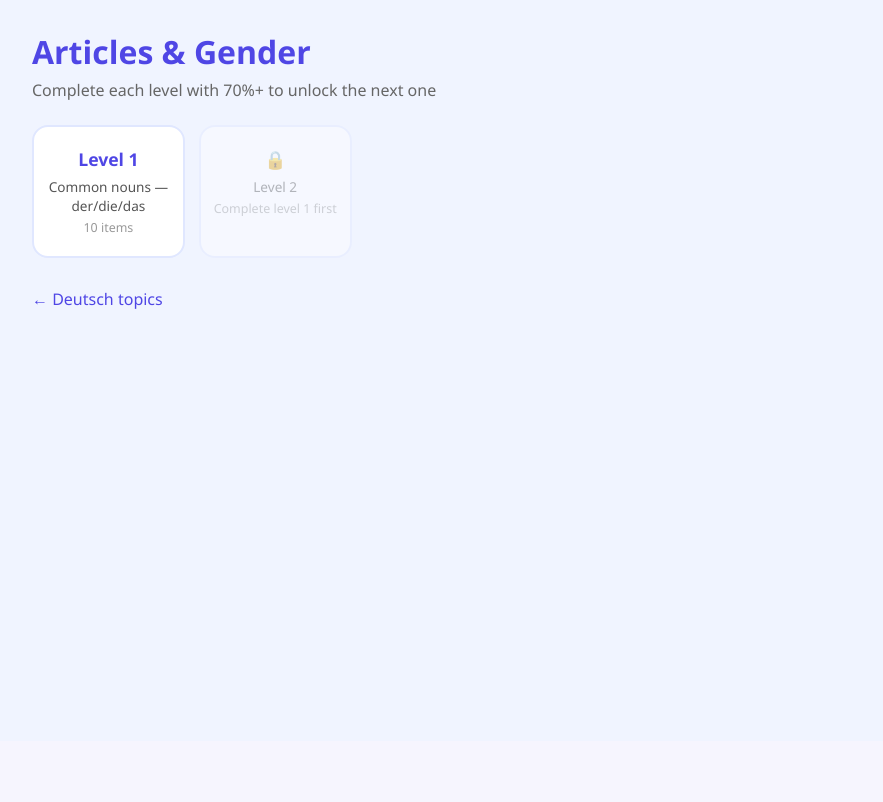
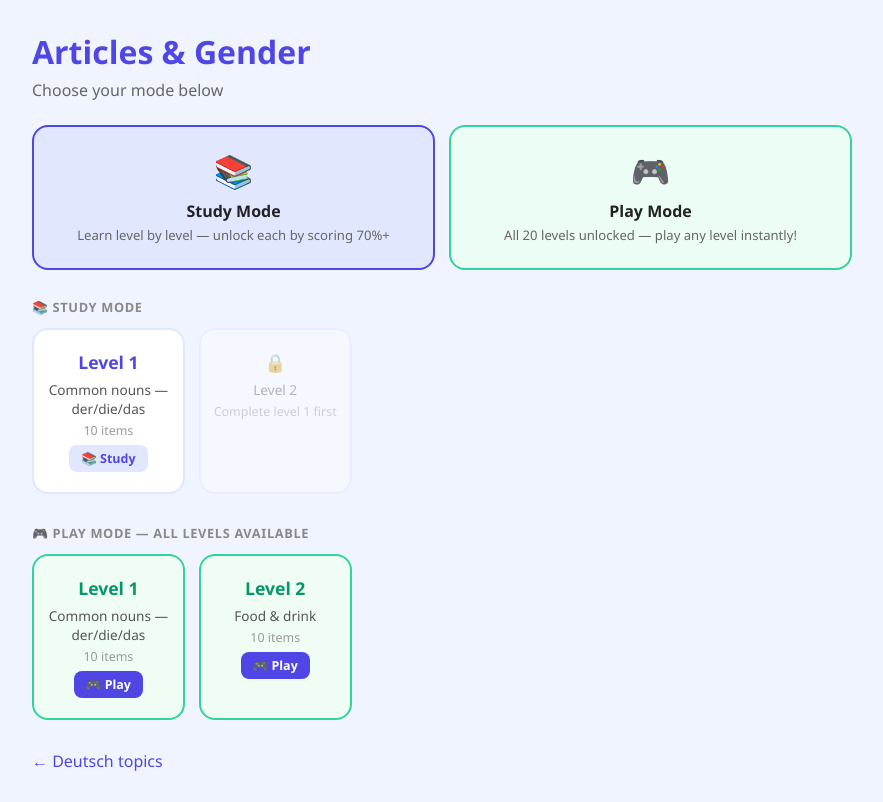
Before and after one commit to tamazisesikashvili/lingua-hero, a Flask app: page /german/articles in a window 1280 px wide. Shown: the part 59-861 px from the top of the page, without its empty margins (198-1081 px from the left). Before the commit the page ends 368 px from the top, so only its background shows below. Run offline with Flask 3, Linux system fonts and the light colour scheme; the visitor is signed in with stand-in values (Sample User, id 1); data comes from the database, SQL or seed files in the repository.

Commit message:
study and play mode separate grids

```diff
--- a/lingua_hero/static/css/style.css
+++ b/lingua_hero/static/css/style.css
@@ -235,3 +235,73 @@ main { max-width: 860px; margin: 0 auto; padding: 30px 20px; }
 .badge-soon   { background: #f3f4f6; color: #999; }
 
 .lang-locked { opacity: 0.55; cursor: not-allowed; }
+
+/* ===== TOPIC PAGE GAME BUTTONS ===== */
+.topic-actions {
+  margin-bottom: 24px;
+}
+
+.btn-sm {
+  font-size: 0.82rem;
+  padding: 7px 14px;
+  border-radius: 8px;
+}
+
+.level-btns {
+  display: flex;
+  gap: 6px;
+  margin-top: 10px;
+  justify-content: center;
+}
+
+.level-card {
+  display: flex;
+  flex-direction: column;
+  align-items: center;
+}
+
+/* ===== MODE TABS ===== */
+.mode-tabs {
+  display: grid;
+  grid-template-columns: 1fr 1fr;
+  gap: 14px;
+  margin-bottom: 28px;
+}
+.mode-tab {
+  border-radius: 16px;
+  padding: 22px 16px;
+  text-align: center;
+}
+.mode-study { background: #e0e7ff; border: 2px solid #4f46e5; }
+.mode-play  { background: #ecfdf5; border: 2px solid #34d399; }
+.mode-icon  { font-size: 2rem; margin-bottom: 8px; }
+.mode-name  { font-size: 1rem; font-weight: bold; color: #222; margin-bottom: 4px; }
+.mode-desc  { font-size: 0.82rem; color: #666; line-height: 1.5; }
+
+/* ===== GRID LABEL ===== */
+.grid-label {
+  font-size: 0.8rem;
+  font-weight: bold;
+  color: #888;
+  text-transform: uppercase;
+  letter-spacing: 0.05em;
+  margin-bottom: 12px;
+}
+
+/* ===== PLAY MODE CARDS ===== */
+.level-play {
+  border-color: #34d399 !important;
+  background: #f0fdf4 !important;
+  display: flex;
+  flex-direction: column;
+  align-items: center;
+}
+.level-play .level-number { color: #059669; }
+
+/* ===== SMALL BUTTONS ===== */
+.btn-sm {
+  font-size: 0.78rem;
+  padding: 5px 12px;
+  border-radius: 8px;
+  margin-top: 6px;
+}
--- a/lingua_hero/templates/topic.html
+++ b/lingua_hero/templates/topic.html
@@ -4,20 +4,36 @@
 {% block content %}
 <div class="page-header">
   <h1>{{ topic_name }}</h1>
-  <p>Complete each level with 70%+ to unlock the next one</p>
+  <p>Choose your mode below</p>
 </div>
 
+<!-- MODE SELECTOR CARDS -->
+<div class="mode-tabs">
+  <div class="mode-tab mode-study">
+    <div class="mode-icon">📚</div>
+    <div class="mode-name">Study Mode</div>
+    <div class="mode-desc">Learn level by level — unlock each by scoring 70%+</div>
+  </div>
+  <div class="mode-tab mode-play">
+    <div class="mode-icon">🎮</div>
+    <div class="mode-name">Play Mode</div>
+    <div class="mode-desc">All 20 levels unlocked — play any level instantly!</div>
+  </div>
+</div>
+
+<!-- STUDY MODE GRID -->
+<p class="grid-label">📚 Study Mode</p>
 <div class="level-grid">
   {% for level in levels %}
   {% if level['level'] in unlocked %}
-  <a href="{{ url_for('study', language=language, topic_slug=topic_slug, level_num=level['level']) }}"
-     class="level-card {% if level['level'] in completed %}level-done{% endif %}">
+  <div class="level-card {% if level['level'] in completed %}level-done{% endif %}">
     <div class="level-number">
       {% if level['level'] in completed %}✅{% else %}Level {{ level['level'] }}{% endif %}
     </div>
     <div class="level-title">{{ level['title'] }}</div>
     <div class="level-count">{{ level['items'] | length }} items</div>
-  </a>
+    <a href="{{ url_for('study', language=language, topic_slug=topic_slug, level_num=level['level']) }}" class="btn btn-secondary btn-sm">📚 Study</a>
+  </div>
   {% else %}
   <div class="level-card level-locked">
     <div class="level-number">🔒</div>
@@ -28,6 +44,20 @@
   {% endfor %}
 </div>
 
+<!-- PLAY MODE GRID -->
+<p class="grid-label">🎮 Play Mode — all levels available</p>
+<div class="level-grid">
+  {% for level in levels %}
+  <a href="{{ url_for('game_play', language=language, topic_slug=topic_slug) }}?level={{ level['level'] }}"
+     class="level-card level-play">
+    <div class="level-number">Level {{ level['level'] }}</div>
+    <div class="level-title">{{ level['title'] }}</div>
+    <div class="level-count">{{ level['items'] | length }} items</div>
+    <span class="btn btn-primary btn-sm">🎮 Play</span>
+  </a>
+  {% endfor %}
+</div>
+
 <div class="back-link">
   <a href="{{ url_for('language_home', language=language) }}">← {{ lang.name }} topics</a>
 </div>
```
